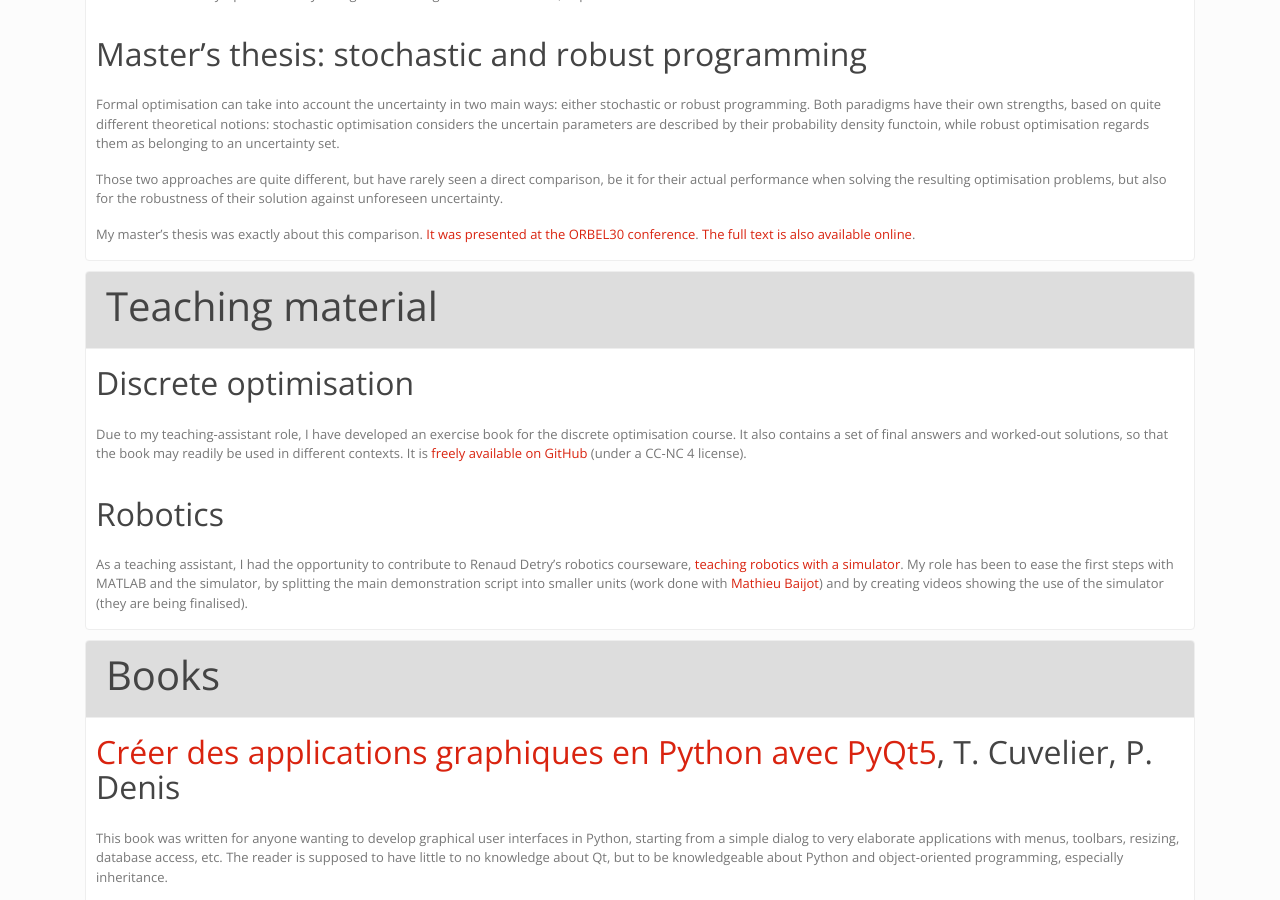
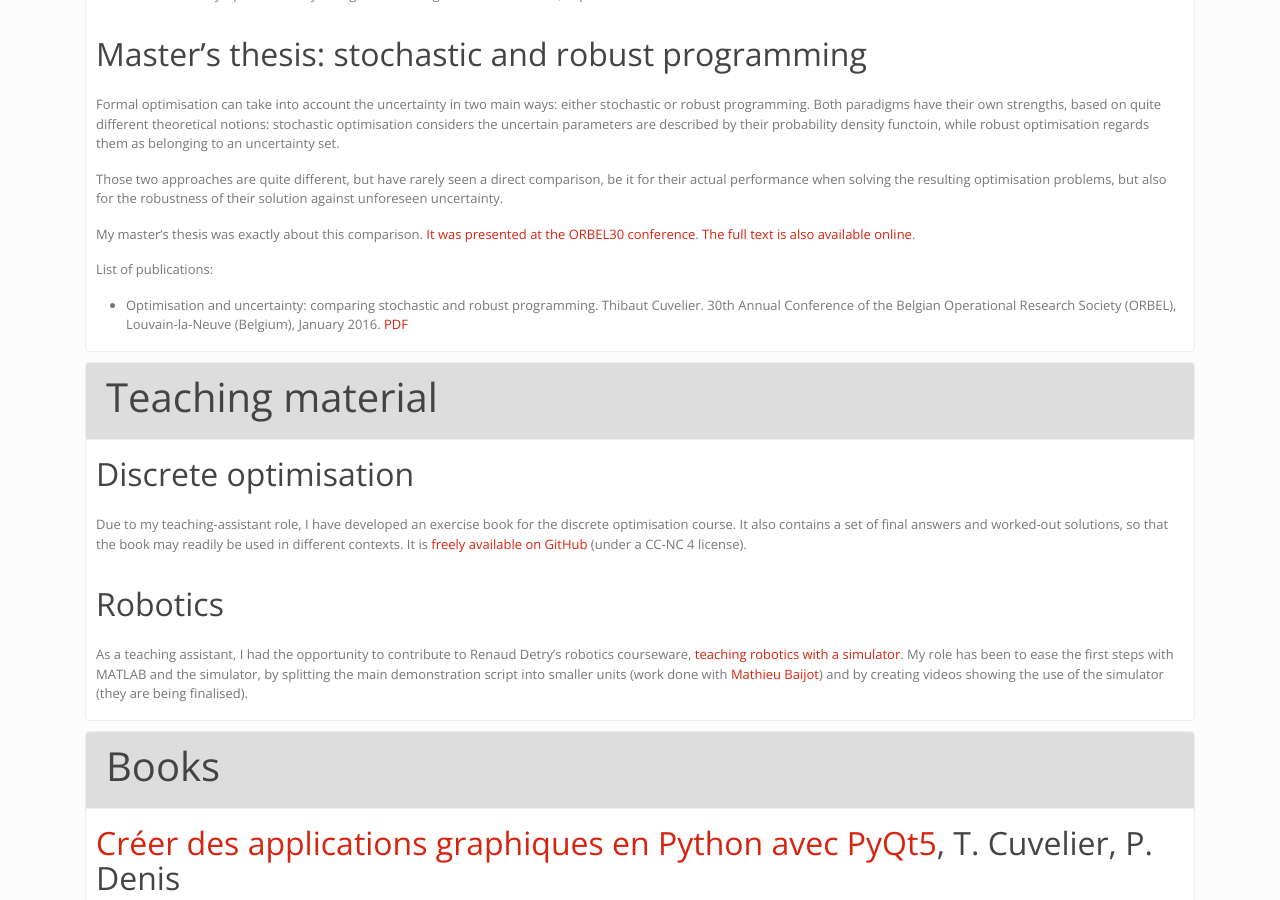
Before and after one commit to dourouc05/dourouc05.github.io, a Jekyll site: the page built from research.md, in a window 1280 px wide and 900 px high, scrolled down 1877 px. Built offline with Jekyll 4.4.1, drawn with Linux system fonts in a browser that asks for light colours; a script that is not in the unit is left out.

Commit message:
Update research.md

```diff
--- a/research.md
+++ b/research.md
@@ -69,6 +69,10 @@ Formal optimisation can take into account the uncertainty in two main ways: eith
 Those two approaches are quite different, but have rarely seen a direct comparison, be it for their actual performance when solving the resulting optimisation problems, but also for the robustness of their solution against unforeseen uncertainty.
 
 My master's thesis was exactly about this comparison. [It was presented at the ORBEL30 conference](ttp://orbi.ulg.ac.be/handle/2268/197081). [The full text is also available online](http://orbi.ulg.ac.be/handle/2268/197090).
+
+**List of publications**:
+
+* Optimisation and uncertainty: comparing stochastic and robust programming. Thibaut Cuvelier. 30th Annual Conference of the Belgian Operational Research Society (ORBEL), Louvain-la-Neuve (Belgium), January 2016. [PDF](http://hdl.handle.net/2268/197081)
 
 {% include card_end.html %}
 {% include card_begin.html title="Teaching material" %}
```
